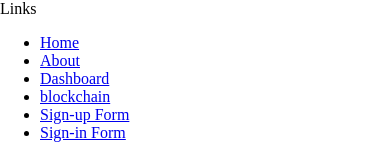
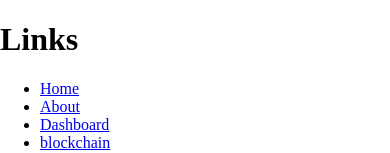
Before and after one commit to ipsonmoulinga/blockchainreactfront, a React (Create React App) app: page /blockchain in a window 390 px wide. Shown: the top 153 px of the page. Built offline with nearby package versions, Linux system fonts and the light colour scheme; no server answers.

Commit message:
responsive

```diff
--- a/src/components/App.tsx
+++ b/src/components/App.tsx
@@ -3,7 +3,6 @@ import '../style/App.css';
 import {
   BrowserRouter as Router, Link, Route, Switch,
 } from 'react-router-dom';
-import { Grid } from '@material-ui/core';
 import BlockChain from './BlockChain';
 import SignIn from './SignIn';
 import SignUp from './SignUp';
@@ -15,7 +14,7 @@ function App() : ReactElement {
   return (
   <div id="App-Body">
     <Router>
-      <Grid> Links </Grid>
+      <h1> Links </h1>
       <ul>
         <li>
           <Link to="/">Home</Link>
```
